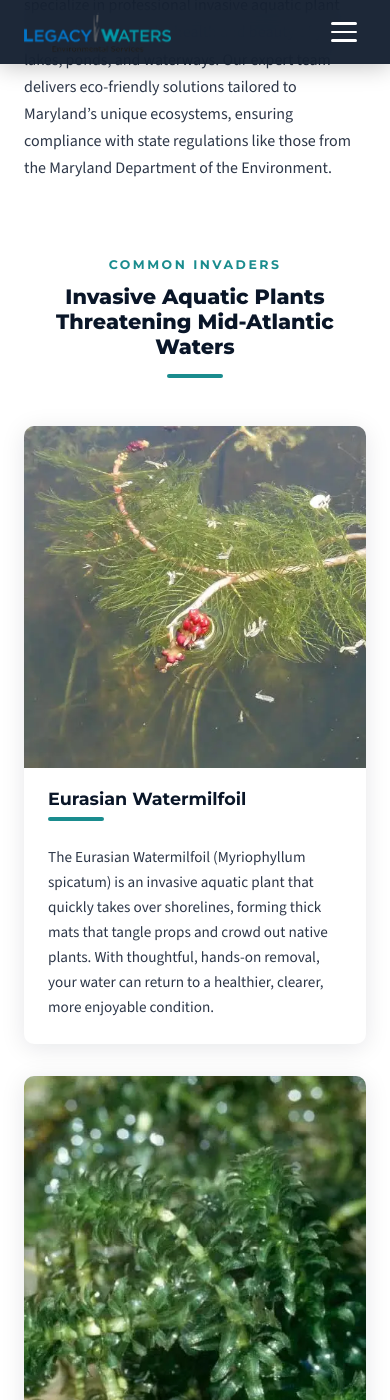
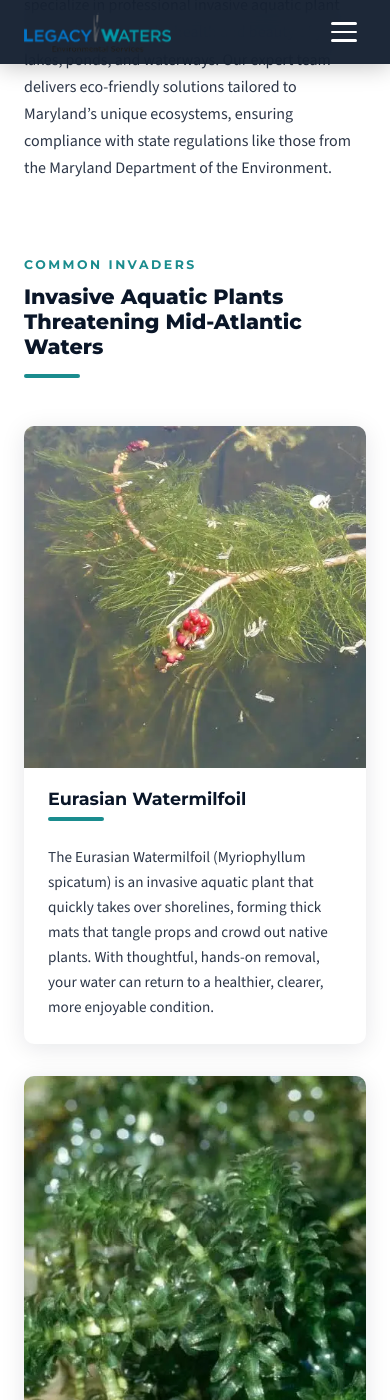
Before and after one commit to JimmyFlame77/Legacy-Waters, a Jekyll site: the page built from invasive-plant-removal.html, in a window 390 px wide and 1400 px high, scrolled down 738 px. Built offline with Jekyll 4.4.1, drawn with Linux system fonts in a browser that asks for light colours.

Commit message:
Update style.css

```diff
--- a/css/style.css
+++ b/css/style.css
@@ -1080,6 +1080,9 @@ section { padding: 80px 0; }
   .info-card { flex: 0 0 100%; max-width: 100%; }
   .info-cards-section { padding: 28px 0; }
   .info-cards-section .section-heading { font-size: 1.3rem; }
+  .info-cards-section .section-heading,
+  .info-cards-section .section-label { text-align: left; }
+  .info-cards-section .accent-bar-center { margin-left: 0; margin-right: 0; }
   .service-section { padding: 28px 0; }
 
   /* Post nav: wrap titles on mobile */
```
